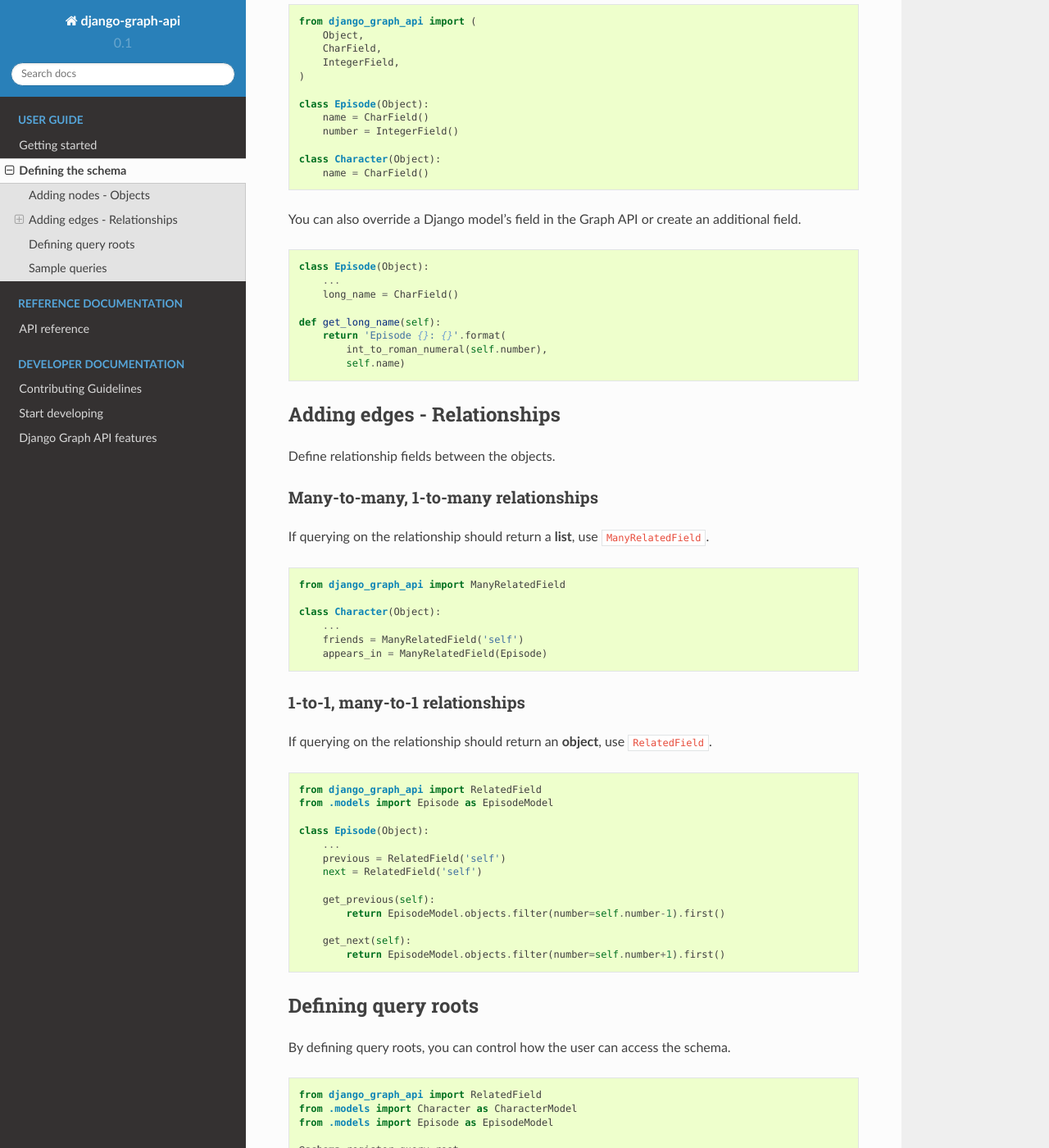
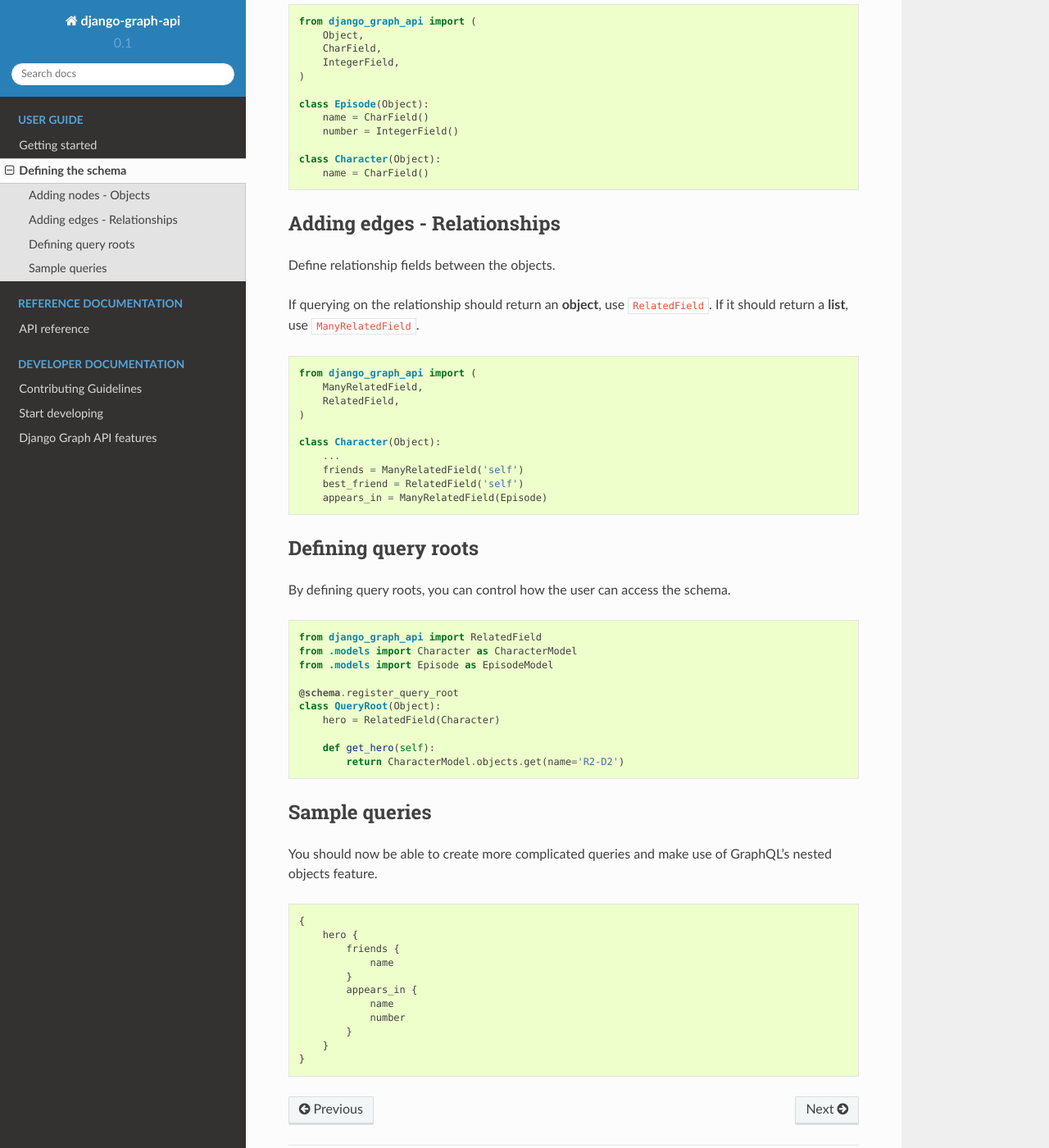
Before and after one commit to django-graph-api/django-graph-api, a Sphinx documentation site: the page built from docs/define_schema.rst, in a window 1280 px wide and 1400 px high, scrolled down 475 px. Shown: the whole window at 82% size. Built offline with Sphinx 7.4.7 and the Read the Docs theme 2.0.0, drawn with Linux system fonts in a browser that asks for light colours; some of the changed text lies outside the part shown.

Commit message:
Remove stuff that doesn't work yet

```diff
--- a/docs/define_schema.rst
+++ b/docs/define_schema.rst
@@ -30,59 +30,27 @@ and define their fields.
     class Character(Object):
         name = CharField()
 
-You can also override a Django model's field in the Graph API
-or create an additional field.
-::
-
-    class Episode(Object):
-        ...
-        long_name = CharField()
-
-    def get_long_name(self):
-        return 'Episode {}: {}'.format(
-            int_to_roman_numeral(self.number),
-            self.name)
-
 Adding edges - Relationships
 ----------------------------
 
 Define relationship fields between the objects.
 
-Many-to-many, 1-to-many relationships
-^^^^^^^^^^^^^^^^^^^^^^^^^^^^^^^^^^^^^
-
-If querying on the relationship should return a **list**,
+If querying on the relationship should return an **object**,
+use ``RelatedField``.
+If it should return a **list**,
 use ``ManyRelatedField``.
 ::
 
-    from django_graph_api import ManyRelatedField
+    from django_graph_api import (
+        ManyRelatedField,
+        RelatedField,
+    )
 
     class Character(Object):
         ...
         friends = ManyRelatedField('self')
+        best_friend = RelatedField('self')
         appears_in = ManyRelatedField(Episode)
-
-
-1-to-1, many-to-1 relationships
-^^^^^^^^^^^^^^^^^^^^^^^^^^^^^^^
-
-If querying on the relationship should return an **object**,
-use ``RelatedField``.
-::
-
-    from django_graph_api import RelatedField
-    from .models import Episode as EpisodeModel
-
-    class Episode(Object):
-        ...
-        previous = RelatedField('self')
-        next = RelatedField('self')
-
-        get_previous(self):
-            return EpisodeModel.objects.filter(number=self.number-1).first()
-
-        get_next(self):
-            return EpisodeModel.objects.filter(number=self.number+1).first()
 
 Defining query roots
 --------------------
@@ -97,13 +65,9 @@ By defining query roots, you can control how the user can access the schema.
     @schema.register_query_root
     class QueryRoot(Object):
         hero = RelatedField(Character)
-        episodes = ManyRelatedField(Episode)
 
         def get_hero(self):
             return CharacterModel.objects.get(name='R2-D2')
-
-        def get_episodes(self):
-            return EpisodeModel.objects.all()
 
 Sample queries
 --------------
```
